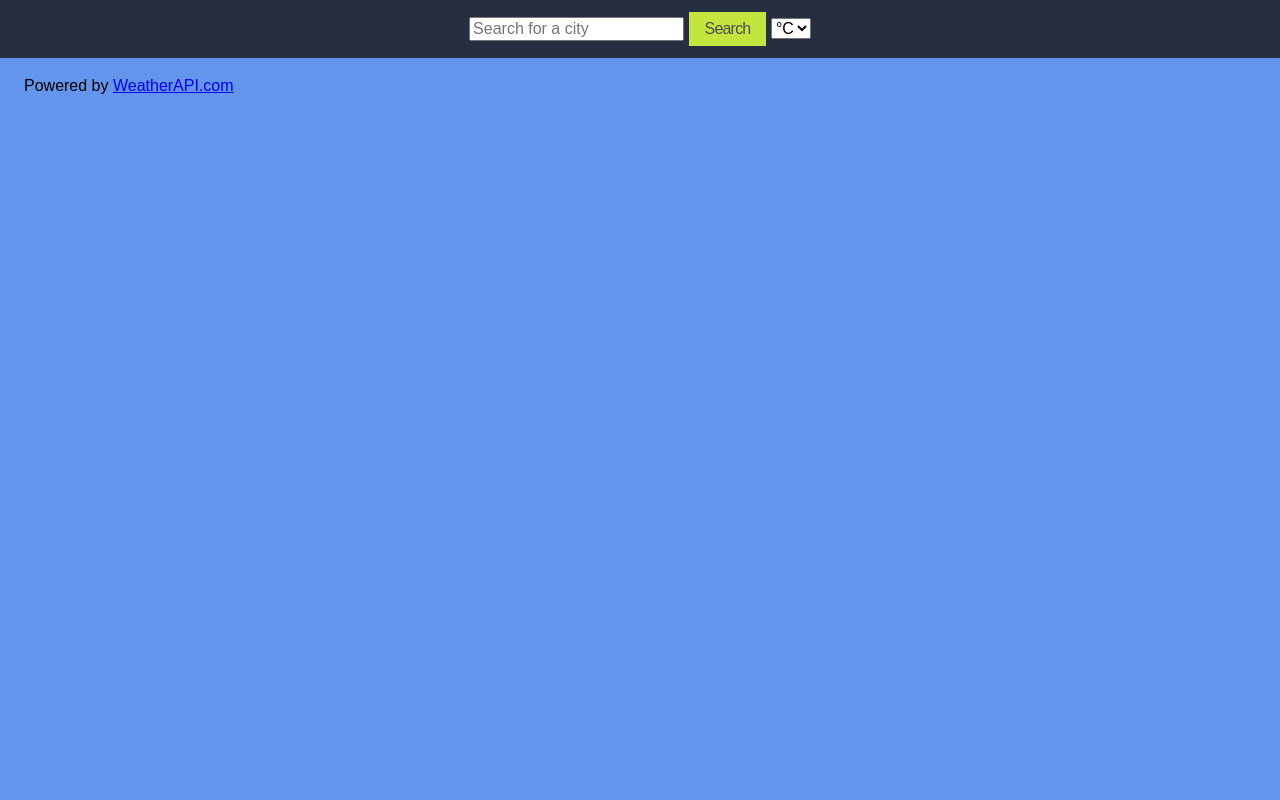
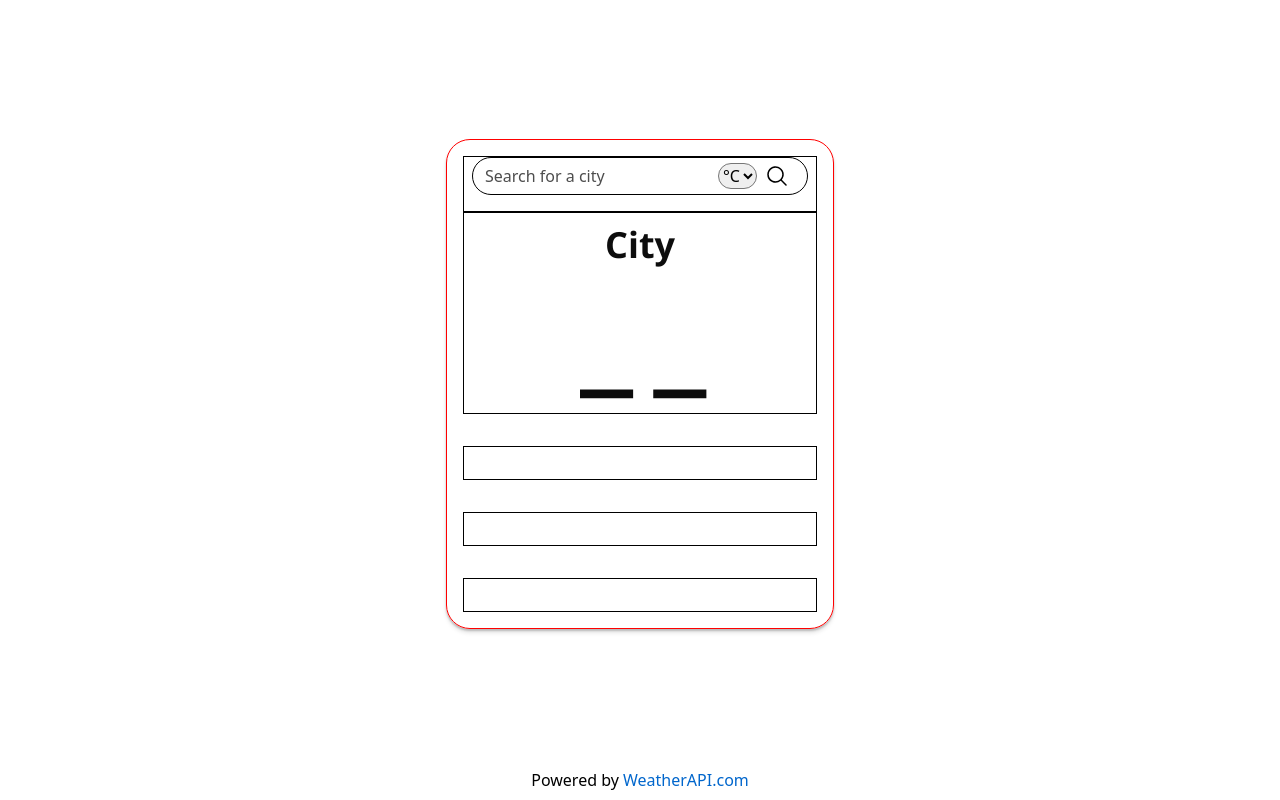
Before and after one commit to gyonshayel/weather-app, a website built with Vite: page index.html in a window 1280 px wide. Built offline with nearby package versions, Linux system fonts and the light colour scheme; a web font is replaced by a local one.

Commit message:
Style the weather app

```diff
--- a/index.html
+++ b/index.html
@@ -17,8 +17,9 @@
     <title>Weather App</title>
   </head>
   <body>
+    <div id="weather-app">
       <header>
-      <div class="header-content container">
+        <div class="header-content container header-footer">
           <form class="header-content__form" role="search">
             <label for="search" class="visually-hidden">Search</label>
             <input
@@ -29,47 +30,71 @@
               aria-label="search"
               placeholder="Search for a city"
               required
+              autofocus
             />
-
-          <button id="search-btn" class="header-content__btn btn" type="submit">
-            Search
-          </button>
 
             <label for="unit" class="visually-hidden"></label>
             <select name="unit" id="unit" aria-label="Temperature Unit">
               <option value="c" selected>°C</option>
               <option value="f">°F</option>
             </select>
+
+            <button
+              id="search-btn"
+              class="header-content__btn btn"
+              type="submit"
+            >
+              <svg
+                id="search-btn__icon"
+                xmlns="http://www.w3.org/2000/svg"
+                viewBox="0 0 24 24"
+                fill="currentColor"
+                class="size-6"
+              >
+                <path
+                  fill-rule="evenodd"
+                  d="M10.5 3.75a6.75 6.75 0 1 0 0 13.5 6.75 6.75 0 0 0 0-13.5ZM2.25 10.5a8.25 8.25 0 1 1 14.59 5.28l4.69 4.69a.75.75 0 1 1-1.06 1.06l-4.69-4.69A8.25 8.25 0 0 1 2.25 10.5Z"
+                  clip-rule="evenodd"
+                />
+              </svg>
+            </button>
           </form>
         </div>
       </header>
-    <main id="weather-app">
-      <section class="current-weather container">
+      <main>
+        <section class="current-weather container section">
           <div class="current-weather-data" aria-live="polite">
-          <h1 class="current-weather-data__city"></h1>
-          <h2 class="current-weather-data__temp"></h2>
+            <h1 class="current-weather-data__city">City</h1>
+            <h2 class="current-weather-data__temp">_ _</h2>
             <p class="current-weather-data__summary"></p>
             <p class="current-weather-data__highest-lowest-temp"></p>
           </div>
         </section>
 
-      <section class="hourly-forecast container">
+        <section class="hourly-forecast container section">
           <h2 class="hourly-forecast__title">Hourly Forecast</h2>
           <div class="hourly-forecast__data" role="list"></div>
         </section>
 
-      <section class="future-forecast container">
+        <section class="future-forecast container section">
           <h2 class="future-forecast__title">7-Day Forecast</h2>
           <div class="future-forecast__data" role="list"></div>
         </section>
 
-      <section class="weather-data__components container"></section>
+        <section
+          id="components"
+          class="weather-data__components container"
+        ></section>
         <script src="/scripts/components.js"></script>
       </main>
-    <footer class="footer container">
-      <p>
+    </div>
+    <footer class="footer header-footer">
+      <p id="footer-note">
         Powered by
-        <a href="https://www.weatherapi.com/" title="Free Weather API"
+        <a
+          id="footer-link"
+          href="https://www.weatherapi.com/"
+          title="Free Weather API"
           >WeatherAPI.com</a
         >
       </p>
--- a/scripts/renderCurrentWeatherData.js
+++ b/scripts/renderCurrentWeatherData.js
@@ -29,7 +29,7 @@ export function renderCurrentWeatherData(
   const lTemp = formatTemp(mintemp_c, mintemp_f, unit);
 
   currentWeatherDataCity.textContent = name;
-  currentWeatherDataTemp.textContent = `${temp}`;
+  currentWeatherDataTemp.textContent = `\u00A0${temp}`;
   currentWeatherDataSummary.textContent = condition.text;
   currentWeatherDataHighestLowestTemp.textContent = `H:${hTemp}\u00A0\u00A0L:${lTemp}`;
 }
--- a/styles/components/components.css
+++ b/styles/components/components.css
@@ -1,12 +1,51 @@
+#components {
+  padding-left: 0;
+  padding-right: 0;
+}
+
 .weather-data__components {
   display: flex;
   justify-content: space-between;
+  gap: 1rem;
 }
 
 .component {
-  height: 150px;
-  width: 150px;
+  max-height: max-content;
+  max-width: max-content;
+}
+
+component-card {
+  flex: 1;
+  padding: 0.5em;
+  border: 1px solid black;
   border-radius: 15px;
-  border: 1px solid black;
-  background-color: hsla(100, 100%, 100%, 0.4);
 }
+
+.component-title {
+  font-family: var(--font-family-heading);
+  font-weight: 600;
+  font-size: var(--size-base);
+  color: var(--color-heading);
+}
+
+.component-data0 {
+  font-family: var(--font-family-text);
+  font-weight: 500;
+  font-size: var(--size-4xl);
+  color: var(--color-heading);
+}
+
+.component-data1 {
+  font-family: var(--font-family-text);
+  font-size: var(--size-xl);
+  color: var(--color-text);
+  line-height: 0.9;
+  margin-bottom: 0.5em;
+}
+
+.component-data2 {
+  font-family: var(--font-family-text);
+  font-size: var(--size-sm);
+  line-height: 0.95;
+  color: var(--color-text);
+}
--- a/styles/components/current-weather.css
+++ b/styles/components/current-weather.css
@@ -4,24 +4,53 @@
 
 .current-weather-data__city {
   font-size: var(--size-3xl);
+  font-family: var(--font-family-heading);
   color: var(--color-heading);
+  line-height: 0.9;
 }
 
 .current-weather-data__temp {
+  display: flex;
+  justify-content: center;
+  align-items: center;
   font-size: var(--size-8xl);
+  font-family: var(--font-family-heading);
   color: var(--color-heading);
   letter-spacing: -0.05em;
-  line-height: 0.9;
 }
 
 .current-weather-data__summary {
   font-size: var(--size-xl);
+  font-family: var(--font-family-heading);
   color: var(--color-text);
   line-height: 0.9;
 }
 
 .current-weather-data__highest-lowest-temp {
   font-size: var(--size-xl);
+  font-family: var(--font-family-heading);
   color: var(--color-text);
   line-height: 0.95;
 }
+
+/* xs */
+/* @media (min-width: 475px) {} */
+
+/* sm */
+@media (min-width: 640px) {
+  .current-weather-data__city {
+    font-size: var(--size-4xl);
+  }
+
+  .current-weather-data__temp {
+    font-size: var(--size-9xl);
+  }
+
+  .current-weather-data__summary {
+    font-size: var(--size-2xl);
+  }
+
+  .current-weather-data__highest-lowest-temp {
+    font-size: var(--size-2xl);
+  }
+}
--- /dev/null
+++ b/styles/components/footer.css
@@ -0,0 +1,25 @@
+#footer-note {
+  text-align: center;
+  padding-bottom: 0.5rem;
+  color: var(--color-header);
+}
+
+/* xs */
+/* @media (min-width: 475px) {} */
+
+/* sm */
+@media (min-width: 640px) {
+  .footer {
+    margin-top: auto;
+  }
+
+  #footer-link {
+    text-decoration: none;
+    font-weight: 500;
+    color: var(--color-link);
+  }
+
+  #footer-link:hover {
+    text-decoration: underline;
+  }
+}
--- a/styles/components/header.css
+++ b/styles/components/header.css
@@ -1,14 +1,57 @@
-header {
-  background-color: var(--color-nav-bg);
-}
-
-.header-content {
+.header-content__form {
   display: flex;
   justify-content: center;
   align-items: center;
-  padding-top: 0.75rem;
-  padding-bottom: 0.75rem;
-  padding-left: 0.75rem;
-  padding-right: 0.75rem;
+  flex-wrap: no-wrap;
+  margin-top: 1rem;
   margin-bottom: 1rem;
+  border-radius: 9999px;
+  padding: 0.3rem 0.6rem;
+  border: 1px solid black;
 }
+
+.header-content__input {
+  flex-grow: 1;
+  min-width: 10em;
+  font-size: var(--size-base);
+  color: var(--color-heading);
+  text-decoration: none;
+  border: none;
+  outline: none;
+  box-shadow: none;
+  background-color: transparent;
+  margin: auto;
+}
+
+.header-content__input::placeholder {
+  color: var(--color-text);
+}
+
+.header-content__input:focus,
+.header-content__input:active {
+  outline: none;
+  box-shadow: none;
+}
+
+#unit {
+  border-radius: 9999px;
+  outline: none;
+  margin: auto;
+}
+
+#search-btn {
+  margin: auto;
+}
+
+#search-btn__icon {
+  min-width: 24px;
+  min-height: 24px;
+}
+
+/* sm */
+@media (min-width: 640px) {
+  .header-content__form {
+    margin-top: 0;
+    margin-bottom: 0;
+  }
+}
--- a/styles/style.css
+++ b/styles/style.css
@@ -1,14 +1,5 @@
 :root {
   /* colors */
-  --color-primary: linear-gradient(
-    to right,
-    hsl(118, 50%, 12%),
-    hsl(90, 27%, 39%),
-    hsl(72, 76%, 57%),
-    hsl(69, 38%, 26%),
-    hsl(79, 32%, 45%)
-  );
-  --color-secondary: hsl(72, 76%, 57%);
   --color-white: hsl(0, 0%, 100%);
   --color-black: hsl(0, 0%, 0%);
 
@@ -16,8 +7,7 @@
   --color-middle: hsl(0, 0%, 95%);
   --color-top: hsl(0, 0%, 100%);
   --color-general: hsl(0, 0%, 0%);
-  --color-nav-bg: rgba(22, 22, 23, 0.8);
-  --color-nav-item: rgba(255, 255, 255, 0.8);
+  --color-bg: cornflowerblue;
 
   /* sizes */
   --size-xss: 0.5rem; /*8*/
@@ -40,12 +30,12 @@
   --color-heading: hsl(0, 0%, 5%);
   --color-text: hsl(0, 0%, 30%);
 
+  /* link colors */
+  --color-link: rgb(0, 102, 204);
+
   /* fonts */
   --font-family-heading: "Open Sans", sans-serif;
   --font-family-text: "source-sans-pro", sans-serif;
-
-  /* height of the header */
-  --header-height: 49.6px;
 }
 
 * {
@@ -53,14 +43,9 @@
   line-height: calc(1em + 0.5rem);
 }
 
-html {
-  scroll-behavior: smooth;
-}
-
 body {
-  font-family: var(--font-family-text);
-  /* background-color: var(--color-middle); */
-  background-color: cornflowerblue;
+  display: block;
+  min-height: 100vh;
 }
 
 img,
@@ -82,10 +67,33 @@ button {
   color: inherit;
 }
 
-.empty {
-  border: 1px solid black;
-  border-radius: 1px;
-  height: 50px;
+/* xs */
+@media (min-width: 475px) {
+  #weather-app {
+    padding-left: 1rem;
+    padding-right: 1rem;
+  }
+}
+
+/* sm */
+@media (min-width: 640px) {
+  body {
+    display: flex;
+    flex-direction: column;
+    justify-content: center;
+    align-items: center;
+  }
+
+  #weather-app {
+    max-height: 80vh;
+    max-width: 640px;
+    margin-top: auto;
+    padding: 1rem;
+    border: 1px solid red;
+    border-radius: 1.5rem;
+    overflow-y: scroll;
+    box-shadow: 0px 2px 2px oklch(0 0 0 / 0.2), 0px 4px 4px oklch(0 0 0 / 0.1);
+  }
 }
 
 @media (prefers-color-scheme: dark) {
@@ -95,11 +103,17 @@ button {
     --color-middle: hsl(0, 0%, 5%);
     --color-top: hsl(0, 0%, 10%);
     --color-general: hsl(0, 0%, 100%);
-    --color-nav-bg: rgba(250, 250, 252, 0.8);
-    --color-nav-item: rgba(0, 0, 0, 0.8);
 
     /* font colors */
     --color-heading: hsl(0, 0%, 95%);
     --color-text: hsl(0, 0%, 70%);
+
+    /* link colors */
+    --color-link: rgb(41, 151, 255);
+  }
+
+  #weather-app {
+    box-shadow: 0px 4px 4px oklch(0.868 0.187 121 / 0.2),
+      0px 6px 6px oklch(0.868 0.187 121 / 0.1);
   }
 }
--- a/styles/utils.css
+++ b/styles/utils.css
@@ -4,49 +4,43 @@
 /* sm */
 /* @media (min-width: 640px) {} */
 
-/* md */
-/* @media (min-width: 768px) {} */
+.container {
+  margin-left: 1rem;
+  margin-right: 1rem;
+  padding-top: 1rem;
+  padding-bottom: 1rem;
+  padding-left: 1.5rem;
+  padding-right: 1.5rem;
+  border: 1px solid black;
+}
 
-/* lg */
-/* @media (min-width: 1024px) {} */
+.section {
+  margin-bottom: 2rem;
+}
 
-/* xl */
-/* @media (min-width: 1280px) {} */
-
-/* 2xl */
-/* @media (min-width: 1536px) {} */
+.header-footer {
+  padding-top: 0;
+  padding-left: 0.5rem;
+  padding-right: 0.5rem;
+}
 
 .btn {
   display: inline-block;
   font-weight: 500;
   text-decoration: none;
   letter-spacing: -0.05em;
-  background-color: var(--color-secondary);
-  color: hsl(0, 0%, 30%);
-  padding: 0.5em 1em;
-  transition: transform 0.3s ease, filter 0.3s ease, box-shadow 0.3s ease;
+  /* background-color: var(--color-top); */
+  /* color: var(--color-heading); */
+  padding: 0 0.5em;
+  /* transition: transform 0.3s ease, filter 0.3s ease, box-shadow 0.3s ease; */
 }
 
-.btn:hover {
+/* .btn:hover {
   transform: translateY(-2px);
   filter: brightness(1.1);
   box-shadow: 0px 2px 2px oklch(0 0 0 / 0.2), 0px 4px 4px oklch(0 0 0 / 0.1);
   color: hsl(0, 0%, 5%);
-}
-
-.container {
-  width: 100%;
-  margin-left: auto;
-  margin-right: auto;
-  padding-left: 1.5rem;
-  padding-right: 1.5rem;
-  /* border: 1px solid white; */
-}
-
-.section {
-  margin-top: 5rem;
-  /* border: 1px solid white; */
-}
+} */
 
 .visually-hidden {
   position: absolute;
@@ -64,51 +58,14 @@
 @media (min-width: 475px) {
   .container {
     max-width: 475px;
+    margin-left: auto;
+    margin-right: auto;
   }
 }
 
 /* sm */
 @media (min-width: 640px) {
   .container {
-    max-width: 640px;
+    width: 100%;
   }
 }
-
-/* md */
-@media (min-width: 768px) {
-  .container {
-    max-width: 768px;
-  }
-}
-
-/* lg */
-@media (min-width: 1024px) {
-  .container {
-    max-width: 1024px;
-  }
-
-  .section {
-    margin-top: 10rem;
-  }
-}
-
-/* xl */
-@media (min-width: 1280px) {
-  .container {
-    max-width: 1280px;
-  }
-}
-
-/* 2xl */
-@media (min-width: 1536px) {
-  .container {
-    max-width: 1536px;
-  }
-}
-
-@media (prefers-color-scheme: dark) {
-  .btn:hover {
-    box-shadow: 0px 4px 4px oklch(0.868 0.187 121 / 0.2),
-      0px 6px 6px oklch(0.868 0.187 121 / 0.1);
-  }
-}
```
Also changed, not shown: scripts/main.js (+4 -3 lines), styles/components/future-forecast.css (+36 -0 lines), styles/components/hourly-forecast.css (+20 -2 lines). Lines whose indentation alone changed are shown as unchanged.
